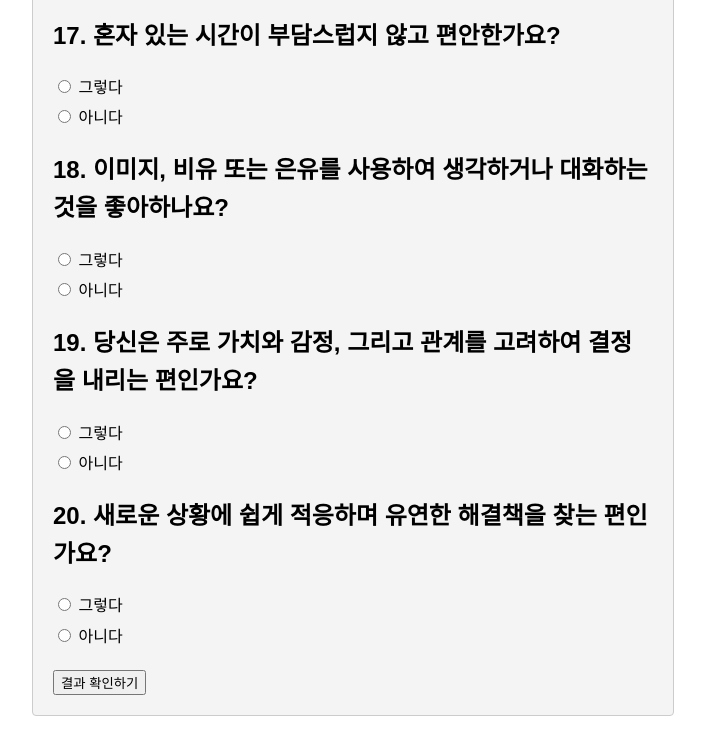
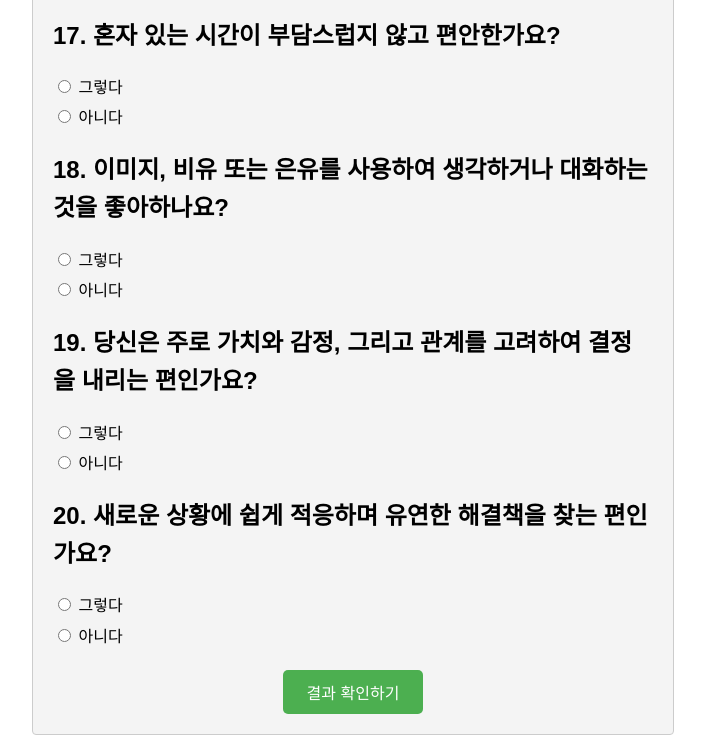
Before and after one commit to cbs9799/SimpleMBTI, a plain HTML site: page index.html in a window 1280 px wide. Shown: the part 2347-3102 px from the top of the page, without its empty margins (287-992 px from the left). Drawn offline with Linux system fonts and the light colour scheme.

Commit message:
Update style.css

```diff
--- a/style.css
+++ b/style.css
@@ -58,3 +58,22 @@ label {
     text-decoration: none;
     cursor: pointer;
 }
+
+.submit-button {
+    text-align: center;
+    margin-top: 20px;
+}
+
+.submit-button button {
+    background-color: #4CAF50;
+    color: white;
+    font-size: 16px;
+    padding: 10px 24px;
+    border: none;
+    cursor: pointer;
+    border-radius: 5px;
+}
+
+.submit-button button:hover {
+    background-color: #45a049;
+}
```
